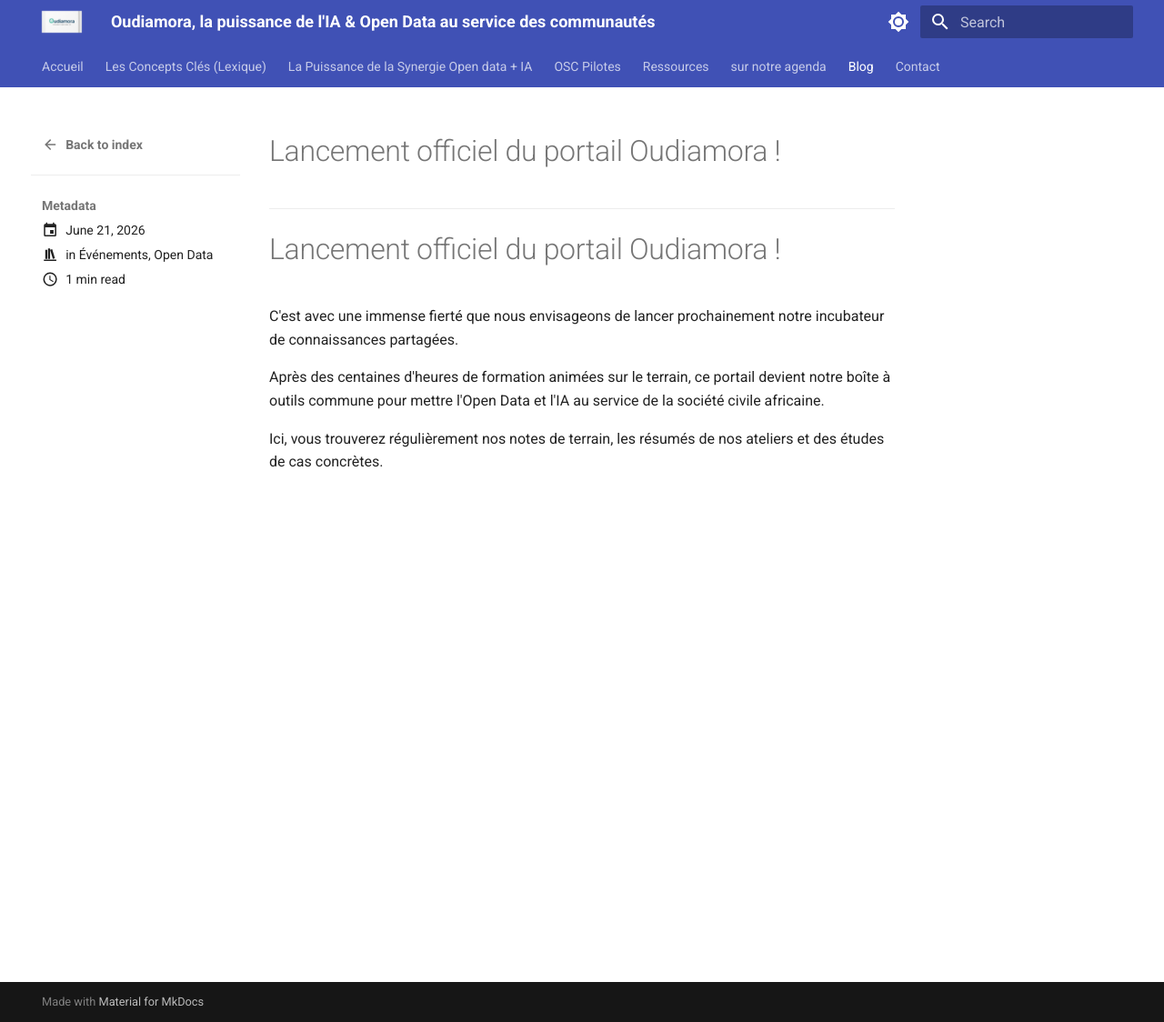
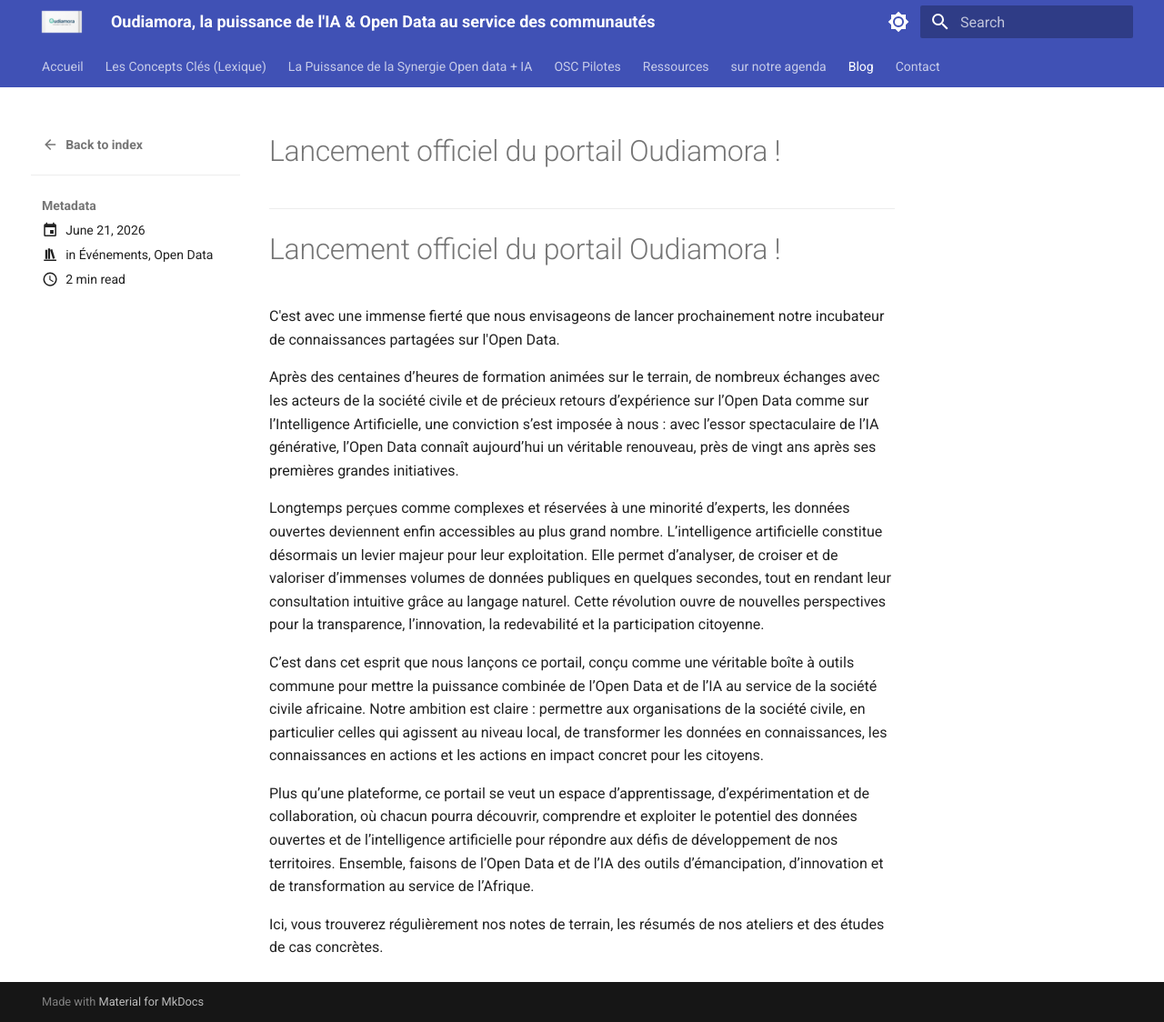
Before and after one commit to Link4Dev/oudiamora, an MkDocs documentation site: the page built from docs/blog/posts/lancement-projet.md, in a window 1280 px wide and 1124 px high. Shown: the whole window at 91% size. Built offline with MkDocs 1.6.1 and Material for MkDocs 9.7.7, drawn with Linux system fonts in a browser that asks for light colours.

Commit message:
Revise launch announcement for Oudiamora portal
Updated the launch announcement for the Oudiamora portal to include more details about the integration of Open Data and AI, emphasizing its accessibility and potential impact on civil society in Africa.

```diff
--- a/docs/blog/posts/lancement-projet.md
+++ b/docs/blog/posts/lancement-projet.md
@@ -10,9 +10,15 @@
 
 # Lancement officiel du portail Oudiamora !
 
-C'est avec une immense fierté que nous envisageons de lancer prochainement notre incubateur de connaissances partagées.
+C'est avec une immense fierté que nous envisageons de lancer prochainement notre incubateur de connaissances partagées sur l'Open Data.
 
-Après des centaines d'heures de formation animées sur le terrain, ce portail devient notre boîte à outils commune pour mettre l'Open Data et l'IA au service de la société civile africaine.
+Après des centaines d’heures de formation animées sur le terrain, de nombreux échanges avec les acteurs de la société civile et de précieux retours d’expérience sur l’Open Data comme sur l’Intelligence Artificielle, une conviction s’est imposée à nous : avec l’essor spectaculaire de l’IA générative, l’Open Data connaît aujourd’hui un véritable renouveau, près de vingt ans après ses premières grandes initiatives.
+
+Longtemps perçues comme complexes et réservées à une minorité d’experts, les données ouvertes deviennent enfin accessibles au plus grand nombre. L’intelligence artificielle constitue désormais un levier majeur pour leur exploitation. Elle permet d’analyser, de croiser et de valoriser d’immenses volumes de données publiques en quelques secondes, tout en rendant leur consultation intuitive grâce au langage naturel. Cette révolution ouvre de nouvelles perspectives pour la transparence, l’innovation, la redevabilité et la participation citoyenne.
+
+C’est dans cet esprit que nous lançons ce portail, conçu comme une véritable boîte à outils commune pour mettre la puissance combinée de l’Open Data et de l’IA au service de la société civile africaine. Notre ambition est claire : permettre aux organisations de la société civile, en particulier celles qui agissent au niveau local, de transformer les données en connaissances, les connaissances en actions et les actions en impact concret pour les citoyens.
+
+Plus qu’une plateforme, ce portail se veut un espace d’apprentissage, d’expérimentation et de collaboration, où chacun pourra découvrir, comprendre et exploiter le potentiel des données ouvertes et de l’intelligence artificielle pour répondre aux défis de développement de nos territoires. Ensemble, faisons de l’Open Data et de l’IA des outils d’émancipation, d’innovation et de transformation au service de l’Afrique.
 
 <!-- more -->
 
```
